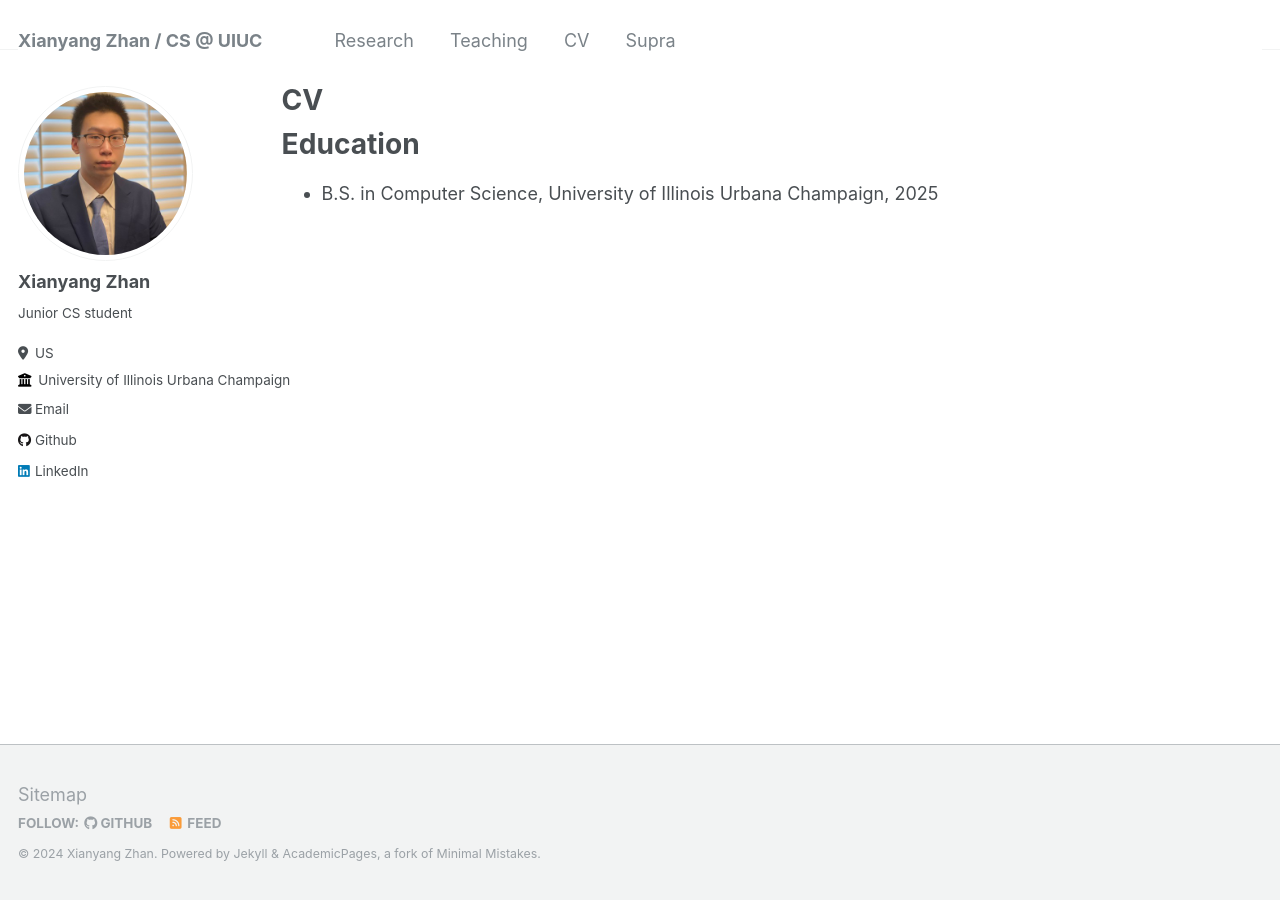
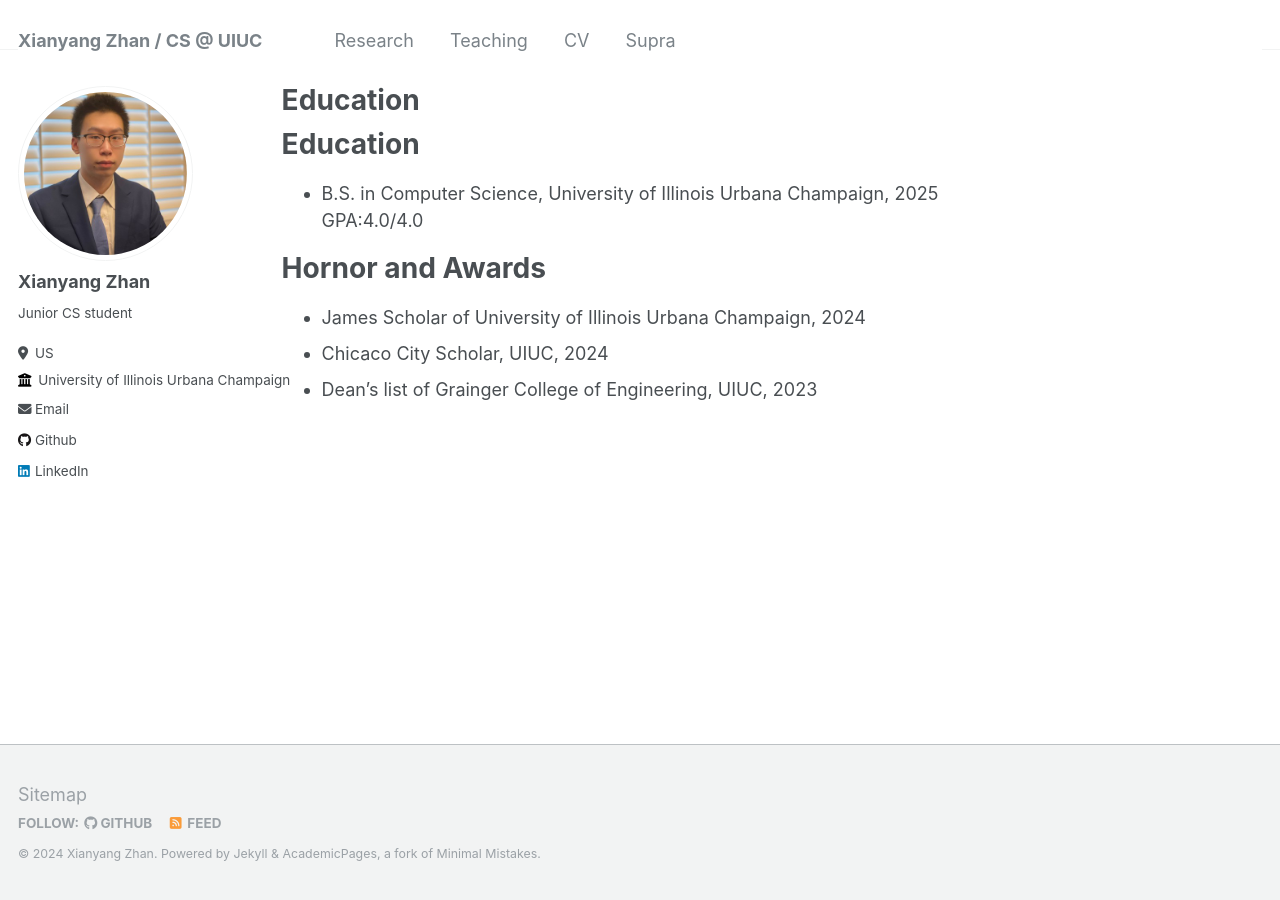
Before and after one commit to xzhan0/xzhan0.github.io, a Jekyll site: the page built from _pages/cv.md, in a window 1280 px wide. Built offline with Jekyll 4.4.1, drawn with Linux system fonts in a browser that asks for light colours; our own code applies the rules of GitHub Pages for plain Markdown files.

Commit message:
Update cv.md

```diff
--- a/_pages/cv.md
+++ b/_pages/cv.md
@@ -1,10 +1,17 @@
 ---
 layout: archive
-title: "CV"
+#title: "CV"
 permalink: /cv/
 author_profile: true
 ---
 
 Education
 ======
-* B.S. in Computer Science, University of Illinois Urbana Champaign, 2025
+* B.S. in Computer Science, University of Illinois Urbana Champaign, 2025\
+GPA:4.0/4.0
+
+Hornor and Awards
+======
+- James Scholar of University of Illinois Urbana Champaign, 2024
+- Chicaco City Scholar, UIUC, 2024
+- Dean's list of Grainger College of Engineering, UIUC, 2023
```
